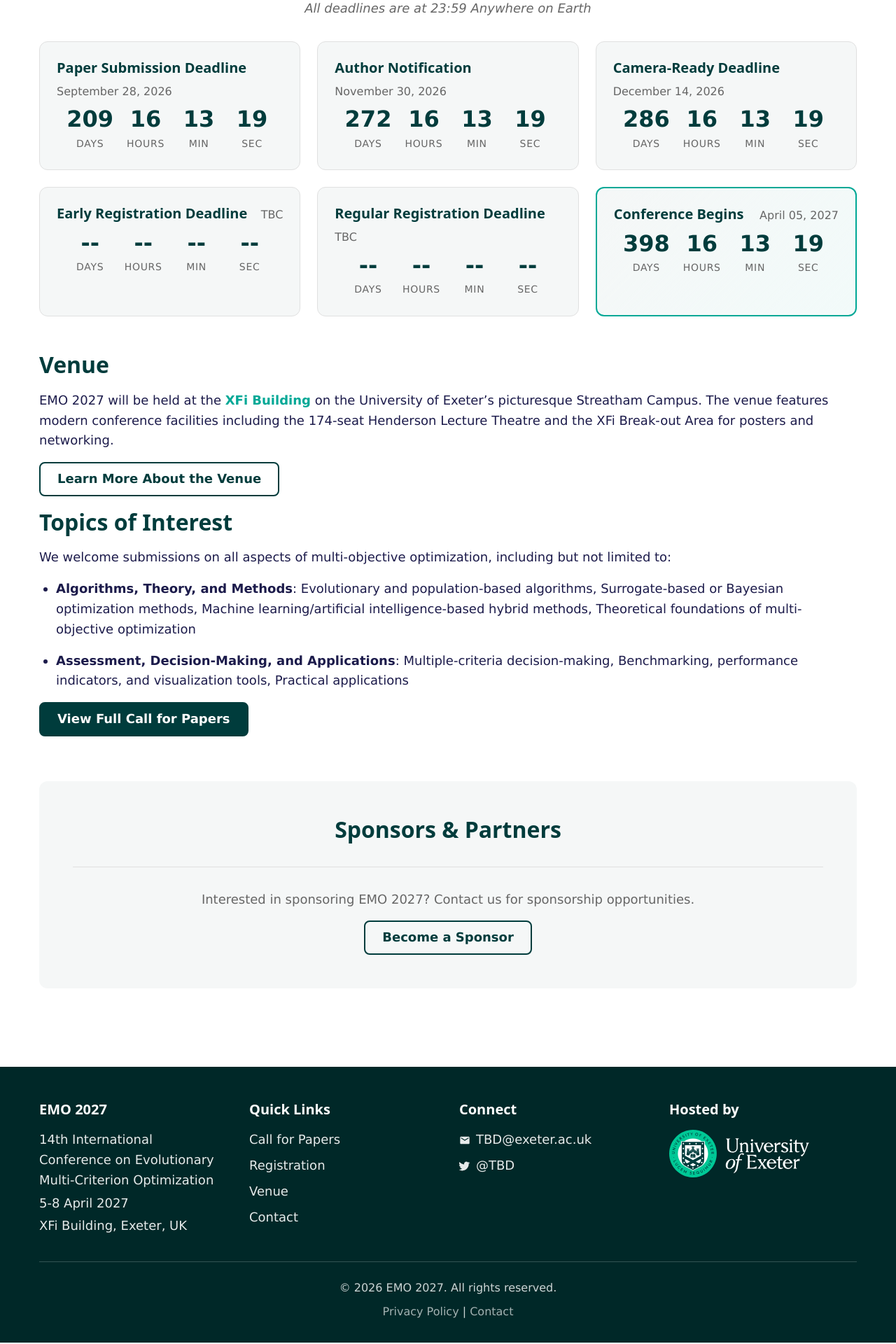
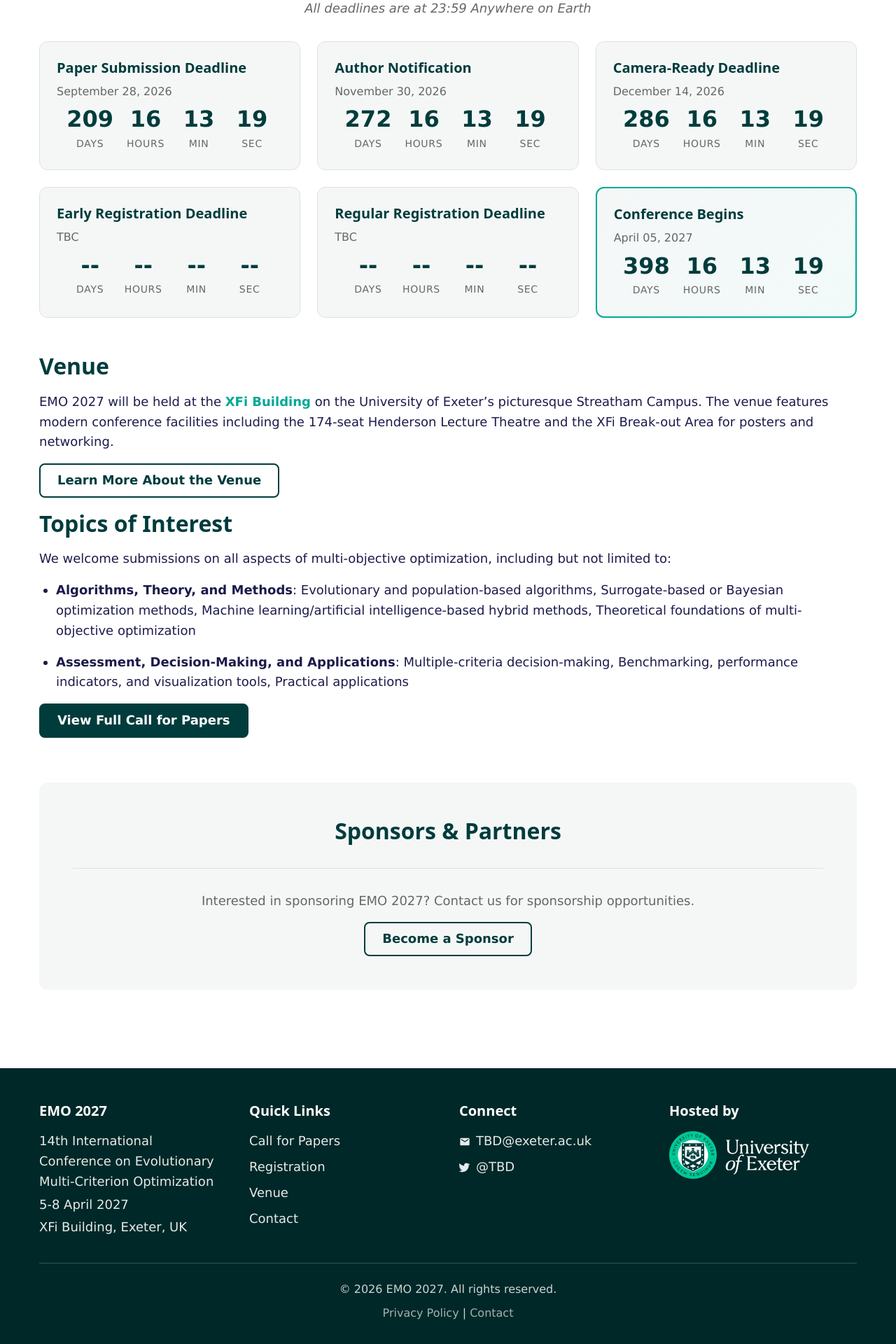
Before and after one commit to emo2027/emo2027.github.io, a Jekyll site: the page built from index.md, in a window 1280 px wide. Shown: the part 1736-3656 px from the top of the page at 70% size. Built offline with Jekyll 4.4.1, drawn with Linux system fonts in a browser that asks for light colours.

Commit message:
Stack countdown card titles and dates vertically for consistent layout
Co-Authored-By: Claude Opus 4.6 <noreply@anthropic.com>

```diff
--- a/assets/css/style.css
+++ b/assets/css/style.css
@@ -684,9 +684,7 @@ html.search-unavailable .nav-search {
 
 .countdown-header {
   display: flex;
-  flex-wrap: wrap;
-  justify-content: space-between;
-  align-items: baseline;
+  flex-direction: column;
   gap: var(--space-sm);
   margin-bottom: var(--space-sm);
 }
```
